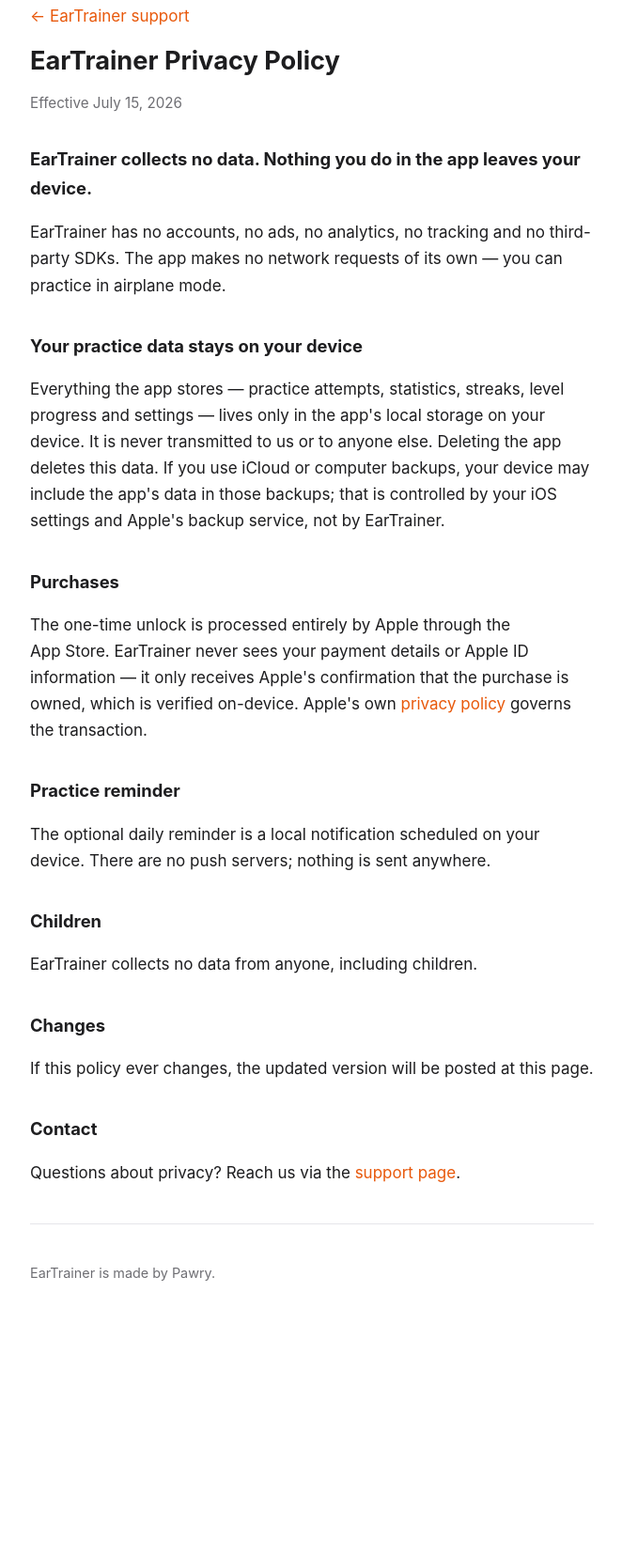
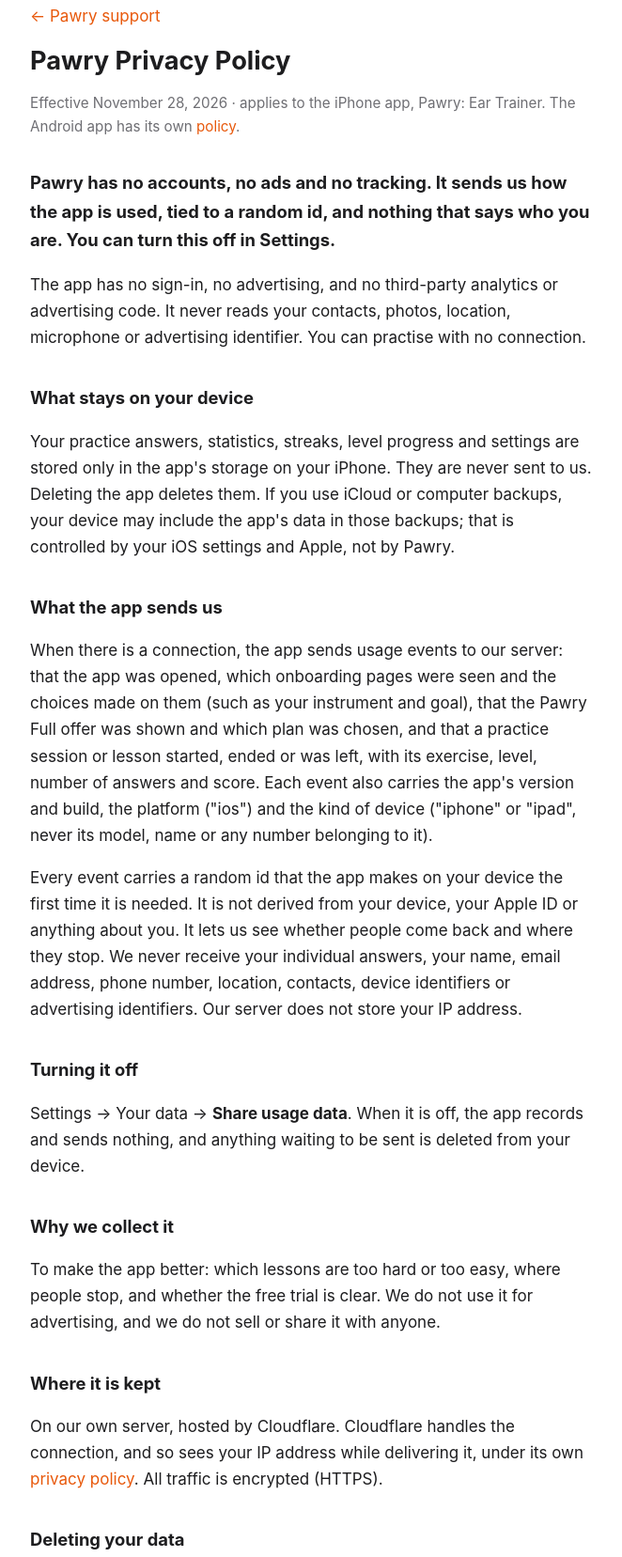
Before and after one commit to pallabez/pawry, a plain HTML site: page ear-trainer/privacy.html in a window 1280 px wide. Shown: the part 62-1719 px from the top of the page at 94% size, without its empty margins (308-970 px from the left). Before the commit the page ends 1492 px from the top, so only its background shows below. Drawn offline with Linux system fonts and the light colour scheme.

Commit message:
Publish site/ from ear-trainer a05829f

```diff
--- a/ear-trainer/privacy.html
+++ b/ear-trainer/privacy.html
@@ -3,7 +3,7 @@
 <head>
 <meta charset="utf-8">
 <meta name="viewport" content="width=device-width, initial-scale=1">
-<title>EarTrainer — Privacy Policy</title>
+<title>Pawry — Privacy Policy</title>
 <style>
 :root { --bg:#ffffff; --fg:#1d1d1f; --muted:#6e6e73; --accent:#e8590c; --rule:#e5e5ea; }
 @media (prefers-color-scheme: dark) {
@@ -26,48 +26,87 @@ footer { color:var(--muted); font-size:.9rem; }
 </head>
 <body>
 <main>
-<p><a href="support.html">← EarTrainer support</a></p>
-<h1>EarTrainer Privacy Policy</h1>
-<p class="meta">Effective July 15, 2026</p>
+<p><a href="support.html">← Pawry support</a></p>
+<h1>Pawry Privacy Policy</h1>
+<p class="meta">Effective November 28, 2026 · applies to the iPhone app, Pawry: Ear Trainer.
+The Android app has its own <a href="privacy-android.html">policy</a>.</p>
 
-<p class="lede"><strong>EarTrainer collects no data. Nothing you do in the app
-leaves your device.</strong></p>
+<p class="lede"><strong>Pawry has no accounts, no ads and no tracking. It sends us how the
+app is used, tied to a random id, and nothing that says who you are. You can turn
+this off in Settings.</strong></p>
 
-<p>EarTrainer has no accounts, no ads, no analytics, no tracking and no third-party
-SDKs. The app makes no network requests of its own — you can practice in airplane
-mode.</p>
+<p>The app has no sign-in, no advertising, and no third-party analytics or advertising
+code. It never reads your contacts, photos, location, microphone or advertising
+identifier. You can practise with no connection.</p>
 
-<h2>Your practice data stays on your device</h2>
-<p>Everything the app stores — practice attempts, statistics, streaks, level progress
-and settings — lives only in the app's local storage on your device. It is never
-transmitted to us or to anyone else. Deleting the app deletes this data. If you use
-iCloud or computer backups, your device may include the app's data in those backups;
-that is controlled by your iOS settings and Apple's backup service, not by
-EarTrainer.</p>
+<h2>What stays on your device</h2>
+<p>Your practice answers, statistics, streaks, level progress and settings are stored
+only in the app's storage on your iPhone. They are never sent to us. Deleting the app
+deletes them. If you use iCloud or computer backups, your device may include the app's
+data in those backups; that is controlled by your iOS settings and Apple, not by
+Pawry.</p>
+
+<h2>What the app sends us</h2>
+<p>When there is a connection, the app sends usage events to our server: that the app
+was opened, which onboarding pages were seen and the choices made on them (such as
+your instrument and goal), that the Pawry Full offer was shown and which plan was
+chosen, and that a practice session or lesson started, ended or was left, with its
+exercise, level, number of answers and score. Each event also carries the app's
+version and build, the platform ("ios") and the kind of device ("iphone" or "ipad",
+never its model, name or any number belonging to it).</p>
+<p>Every event carries a random id that the app makes on your device the first time it
+is needed. It is not derived from your device, your Apple&nbsp;ID or anything about you.
+It lets us see whether people come back and where they stop. We never receive your
+individual answers, your name, email address, phone number, location, contacts,
+device identifiers or advertising identifiers. Our server does not store your IP
+address.</p>
+
+<h2>Turning it off</h2>
+<p>Settings → Your data → <strong>Share usage data</strong>. When it is off, the app records
+and sends nothing, and anything waiting to be sent is deleted from your device.</p>
+
+<h2>Why we collect it</h2>
+<p>To make the app better: which lessons are too hard or too easy, where people stop,
+and whether the free trial is clear. We do not use it for advertising, and we do not
+sell or share it with anyone.</p>
+
+<h2>Where it is kept</h2>
+<p>On our own server, hosted by Cloudflare. Cloudflare handles the connection, and so
+sees your IP address while delivering it, under its own
+<a href="https://www.cloudflare.com/privacypolicy/">privacy policy</a>. All traffic is
+encrypted (HTTPS).</p>
+
+<h2>Deleting your data</h2>
+<p>Deleting the app removes everything on your device, including the random id. After
+that, nothing links the events on our server to you or your device. Because the id is
+not tied to your name or email, we cannot look up your events by either; if you still
+want them removed, write to us through the <a href="support.html">support page</a> and we
+will help.</p>
 
 <h2>Purchases</h2>
-<p>The one-time unlock is processed entirely by Apple through the App&nbsp;Store.
-EarTrainer never sees your payment details or Apple&nbsp;ID information — it only
-receives Apple's confirmation that the purchase is owned, which is verified
-on-device. Apple's own
+<p>Pawry Full subscriptions, their free trial, and the earlier one-time unlock are
+processed entirely by Apple through the App&nbsp;Store. Pawry never sees your payment
+details or Apple&nbsp;ID; it only receives Apple's confirmation of what you own, which
+is checked on your device. Apple's
 <a href="https://www.apple.com/legal/privacy/">privacy policy</a> governs the
 transaction.</p>
 
 <h2>Practice reminder</h2>
 <p>The optional daily reminder is a local notification scheduled on your device.
-There are no push servers; nothing is sent anywhere.</p>
+There are no push servers.</p>
 
 <h2>Children</h2>
-<p>EarTrainer collects no data from anyone, including children.</p>
+<p>Pawry collects no personal information from anyone, including children.</p>
 
 <h2>Changes</h2>
-<p>If this policy ever changes, the updated version will be posted at this page.</p>
+<p>If this policy changes, the updated version will be posted on this page with a new
+effective date.</p>
 
 <h2>Contact</h2>
-<p>Questions about privacy? Reach us via the <a href="support.html">support page</a>.</p>
+<p>Questions about privacy? Reach us through the <a href="support.html">support page</a>.</p>
 
 <hr>
-<footer>EarTrainer is made by Pawry.</footer>
+<footer>© 2026 Pawry</footer>
 </main>
 </body>
 </html>
```
Also changed, not shown: ear-trainer/index.html (+1 -1 lines), ear-trainer/privacy-ear-game.html (+1 -1 lines), ear-trainer/support.html (+1 -1 lines), ear-trainer/img/icon.png.
